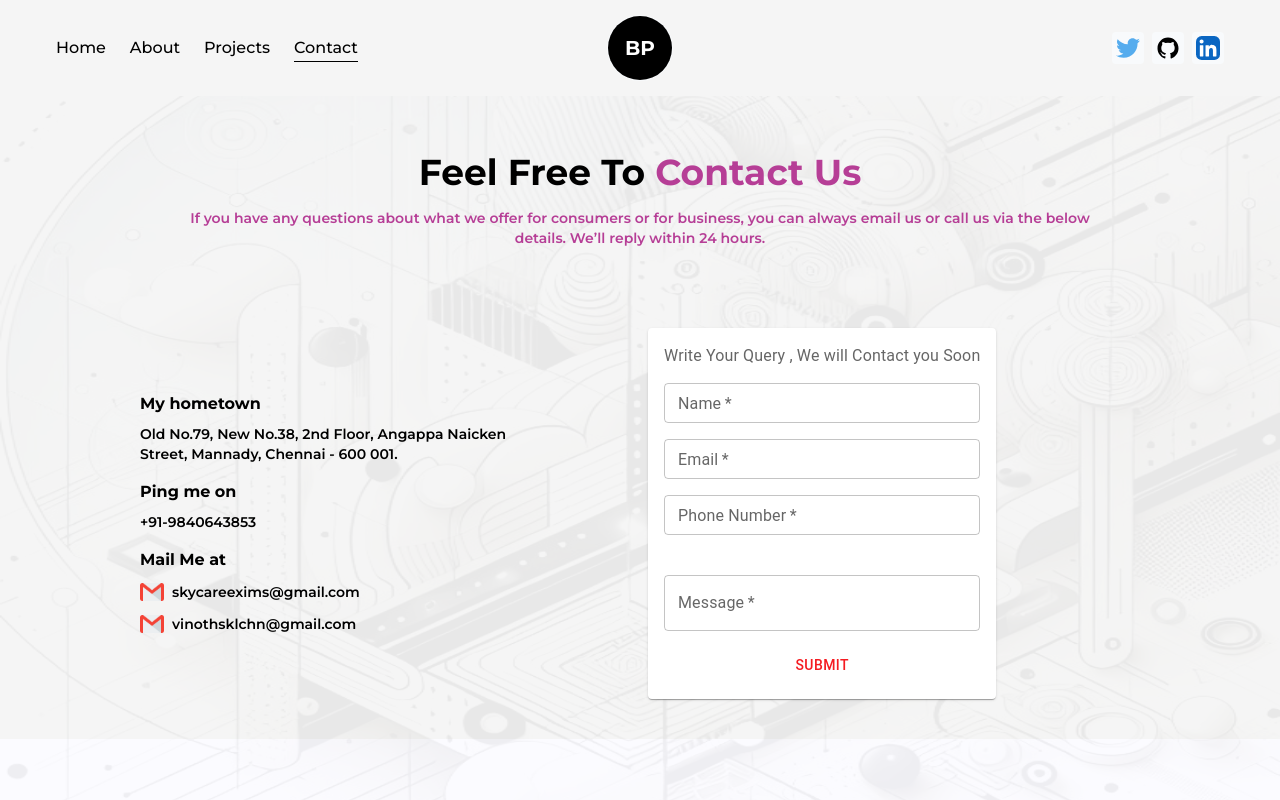
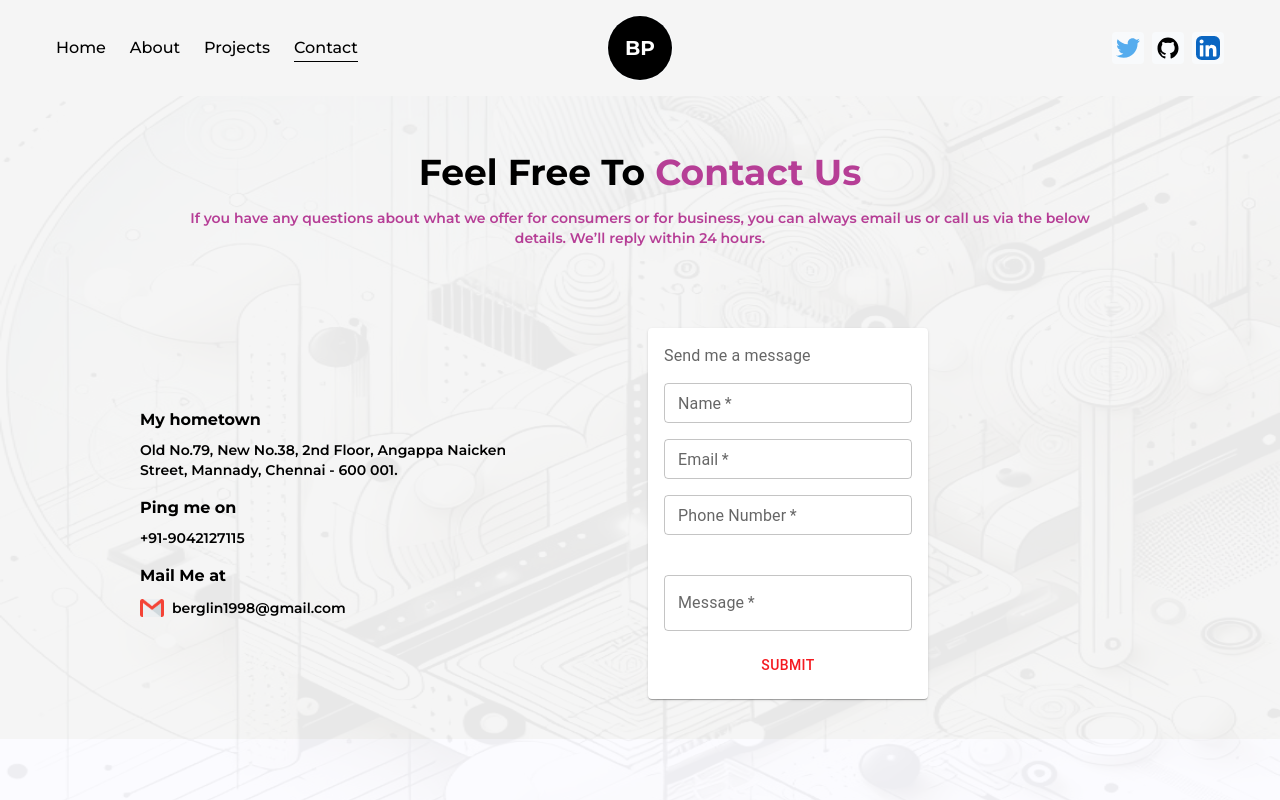
Before and after one commit to viclito/portfolio, a Next.js app: page /contact in a window 1280 px wide. Built offline with nearby package versions, Linux system fonts and the light colour scheme.

Commit message:
first commit

```diff
--- a/components/contact/ContactDetails.tsx
+++ b/components/contact/ContactDetails.tsx
@@ -96,7 +96,7 @@ const ContactDetails = () => {
           setName('')
           setEmail('')
           setMessage('')
-          setSuccessMessage('Our Team will Shortly Contact You');
+          setSuccessMessage('Soon I will getback to u ');
           setError('')
           console.log('Form submitted successfully!')
 
@@ -126,22 +126,17 @@ const ContactDetails = () => {
                         </div>
                         <div className='flex flex-col gap-2'>
                             <h2 className='text-base font-bold'>Ping me on</h2>
-                            <p className='text-sm font-semibold max-w-[400px]'> <a href="tel:919840643853">+91-9840643853</a></p>
+                            <p className='text-sm font-semibold max-w-[400px]'> <a href="tel:9042127115">+91-9042127115</a></p>
                         </div>
                         <div className='flex flex-col gap-2'>
                             <h2 className='text-base font-bold'>Mail Me at</h2>
                             <div className='text-sm font-semibold max-w-[400px]'>
-                                <a href="mailto:skycareexims@gmail.com" target='_blank' className='flex items-center gap-2'>
+                                <a href="mailto:berglin1998@gmail.com" target='_blank' className='flex items-center gap-2'>
                                     <Image src={gmail} alt='' className='w-6 h-6'/>
-                                    <span>skycareexims@gmail.com</span>
+                                    <span>berglin1998@gmail.com</span>
                                 </a>
                             </div>
-                            <div className='text-sm font-semibold max-w-[400px]'>
-                                <a href="mailto:vinothsklchn@gmail.com" target='_blank' className='flex items-center gap-2'>
-                                    <Image src={gmail} alt='' className='w-6 h-6'/>
-                                    <span>vinothsklchn@gmail.com</span>
-                                </a>
-                            </div>
+
                         </div>
                     </div>
 
@@ -157,7 +152,7 @@ const ContactDetails = () => {
 
                             <Stack spacing={2}>
 
-                                <FormLabel>Write Your Query , We will Contact you Soon</FormLabel>
+                                <FormLabel>Send me a message</FormLabel>
 
                                 <TextField label='Name' size='small' helperText=''
                                     value={name}
```
